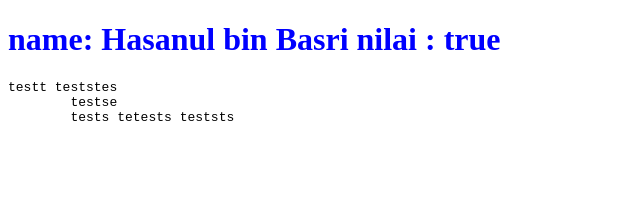
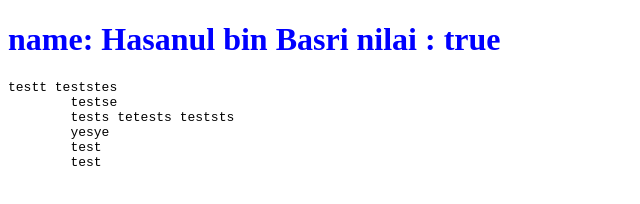
Before and after one commit to adammacarow/baru, a plain HTML site: page info.html in a window 1280 px wide. Shown: the full height of the page, 0-640 px from the left. Drawn offline with Linux system fonts and the light colour scheme.

Commit message:
multi line2

```diff
--- a/info.html
+++ b/info.html
@@ -31,7 +31,10 @@
 
         const multi = `testt teststes
         testse
-        tests tetests teststs `
+        tests tetests teststs
+        yesye
+        test
+        test`
 
         document.writeln("<pre>")
         document.writeln(multi)
```
